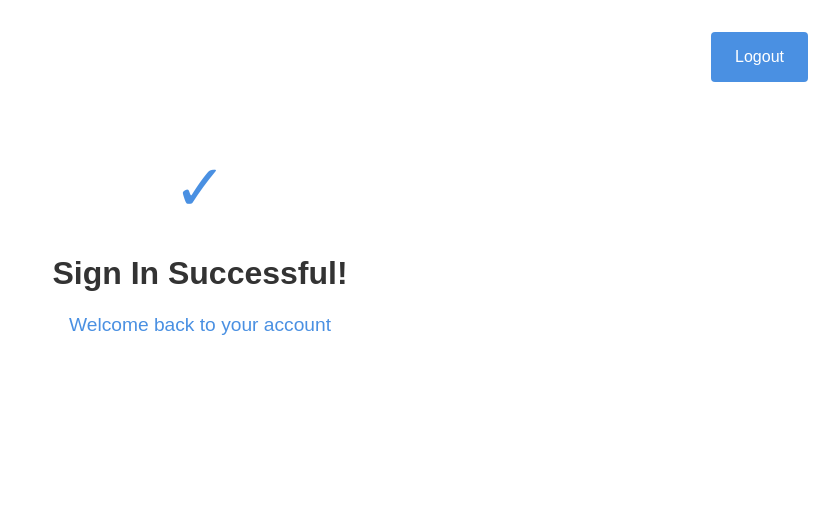
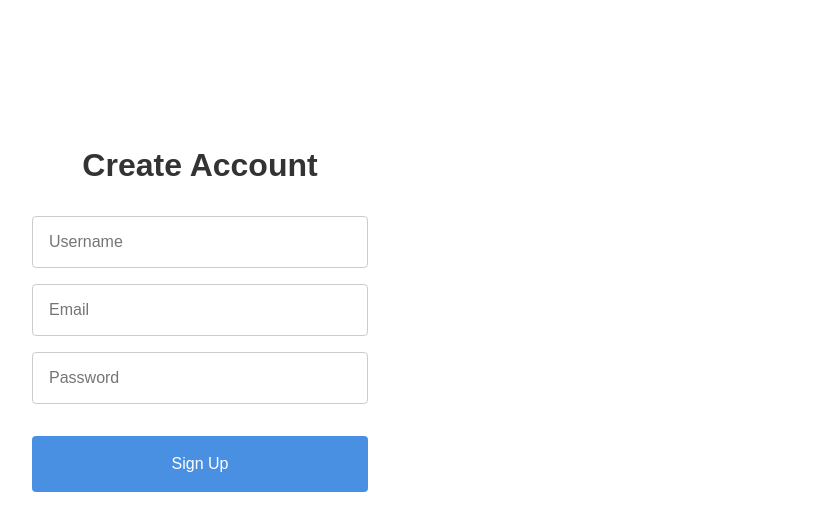
Before and after one commit to ConsolesUnrated/user-auth-project, a React (Vite) app in the folder frontend/: page / in a window 1280 px wide. Shown: the top 530 px of the page, without its empty margins (440-1279 px from the left). Built offline with nearby package versions, Linux system fonts and the light colour scheme.

Commit message:
feat: Creating the new signup home page - has username, email, and password fields for now

```diff
--- a/frontend/src/App.jsx
+++ b/frontend/src/App.jsx
@@ -1,5 +1,5 @@
 import React from 'react'
-import ConfirmationPage from './pages/ConfirmationPage'
+import Signup from './pages/Signup'
 
 const styles = {
   app: {
@@ -13,7 +13,7 @@ const styles = {
 function App() {
   return (
     <div style={styles.app}>
-      <ConfirmationPage />
+      <Signup />
     </div>
   )
 }
--- /dev/null
+++ b/frontend/src/pages/Signup.jsx
@@ -0,0 +1,90 @@
+import React from 'react';
+
+const Signup = () => {
+  return (
+    <div style={styles.container}>
+      <div style={styles.formWrapper}>
+        <h1 style={styles.title}>Create Account</h1>
+        <form style={styles.form}>
+          <input
+            type="text"
+            placeholder="Username"
+            style={styles.input}
+          />
+          <input
+            type="email"
+            placeholder="Email"
+            style={styles.input}
+          />
+          <input
+            type="password"
+            placeholder="Password"
+            style={styles.input}
+          />
+          <button style={styles.button}>
+            Sign Up
+          </button>
+        </form>
+      </div>
+    </div>
+  );
+};
+
+const styles = {
+  container: {
+    display: 'flex',
+    alignItems: 'center',
+    justifyContent: 'center',
+    minHeight: '100vh',
+    width: '100%',
+    backgroundColor: 'white',
+  },
+  formWrapper: {
+    display: 'flex',
+    flexDirection: 'column',
+    alignItems: 'center',
+    padding: '2rem',
+    marginTop: '-10rem',
+    width: '100%',
+    maxWidth: '400px',
+  },
+  title: {
+    fontSize: '2rem',
+    color: '#333',
+    marginBottom: '2rem',
+    textAlign: 'center',
+  },
+  form: {
+    display: 'flex',
+    flexDirection: 'column',
+    width: '100%',
+    gap: '1rem',
+  },
+  input: {
+    padding: '1rem',
+    borderRadius: '4px',
+    border: '1px solid #ccc',
+    fontSize: '1rem',
+    transition: 'border-color 0.2s ease',
+    outline: 'none',
+    ':focus': {
+      borderColor: '#4A90E2',
+    },
+  },
+  button: {
+    padding: '1rem',
+    backgroundColor: '#4A90E2',
+    color: 'white',
+    border: 'none',
+    borderRadius: '4px',
+    fontSize: '1rem',
+    cursor: 'pointer',
+    transition: 'background-color 0.2s ease',
+    marginTop: '1rem',
+    ':hover': {
+      backgroundColor: '#357ABD',
+    },
+  },
+};
+
+export default Signup;
```
Also changed, not shown: frontend/src/pages/Signin.jsx (deleted), frontend/src/pages/login.jsx (added).
